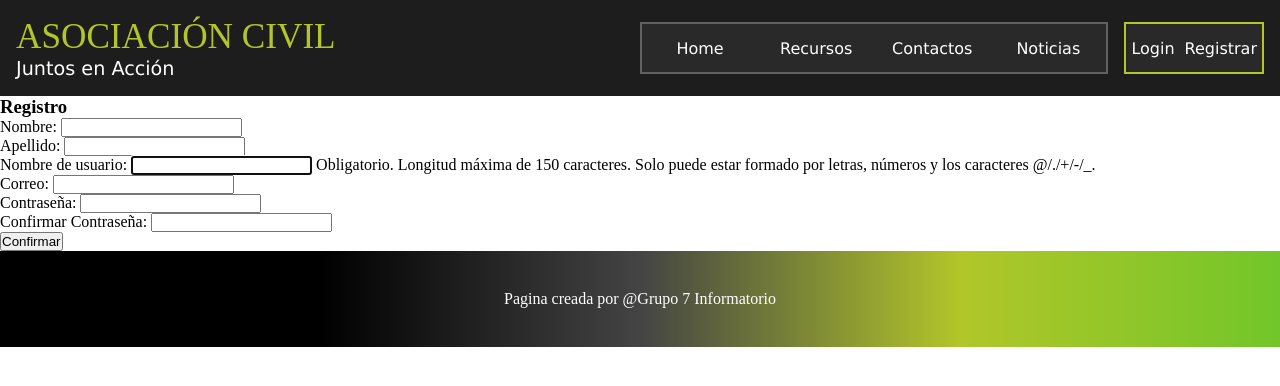
After one commit to pascualSilvestri/asociacion_juntos_en_accion, a Django app: page /Usuario/registro/ in a window 1280 px wide. The commit adds this page. Shown: the top 386 px of the page. Run offline with Django 3.2, Linux system fonts and the light colour scheme.

Commit message:
registro y usuario completo

```diff
--- /dev/null
+++ b/blog/apps/usuarios/forms.py
@@ -0,0 +1,25 @@
+from django import forms
+
+
+from django.contrib.auth.forms import UserCreationForm
+from .models import Usuario
+
+class RegistroForm(UserCreationForm):
+    email = forms.EmailField(label='Correo', required=True)
+    first_name = forms.CharField(label='Nombre', required=True)
+    last_name = forms.CharField(label='Apellido', required=True)
+    password1 = forms.CharField(
+        label='Contraseña', widget=forms.PasswordInput, required=True)
+    password2 = forms.CharField(
+        label='Confirmar Contraseña', widget=forms.PasswordInput, required=True)
+
+    class Meta:
+        model = Usuario
+        fields = [
+            'first_name',
+            'last_name',
+            'username',
+            'email',
+            'password1',
+            'password2'
+        ]
--- a/blog/apps/usuarios/urls.py
+++ b/blog/apps/usuarios/urls.py
@@ -0,0 +1,13 @@
+from django.urls import path
+
+from . import views
+
+# LA URL EMPIEZA CON Noticias/ <este archivo>
+
+app_name = 'usuarios'
+
+urlpatterns = [
+
+    path('registro/', views.Registro.as_view(), name = 'registro'),
+
+]
--- a/blog/apps/usuarios/views.py
+++ b/blog/apps/usuarios/views.py
@@ -1,3 +1,13 @@
-from django.shortcuts import render
 
 # Create your views here.
+from django.shortcuts import render
+from django.views.generic import CreateView
+from django.urls import reverse_lazy
+
+from .forms import RegistroForm
+
+class Registro(CreateView):
+	#FORMULARIO DJANGO
+	form_class = RegistroForm
+	success_url = reverse_lazy('login')
+	template_name = 'usuarios/registro.html'
--- a/blog/blog/urls.py
+++ b/blog/blog/urls.py
@@ -14,13 +14,20 @@ Including another URLconf
     2. Add a URL to urlpatterns:  path('blog/', include('blog.urls'))
 """
 from django.contrib import admin
-from django.urls import path
+from django.urls import path, include
 from . import views
+from django.contrib.auth import views as auth
 
 urlpatterns = [
     path('admin/', admin.site.urls),
 
+
     path('',views.Home, name = 'home'),
     path("noticias/",views.Noticias, name="noticias"),
-    path('recursos/', views.Recursos, name= 'recursos')
+    path('Usuario/',include('apps.usuarios.urls')),
+    path('recursos/', views.Recursos, name= 'recursos'),
+
+
+    path('login/',auth.LoginView.as_view(template_name='usuarios/login.html'),name='login'),
+    path('logout/',auth.LogoutView.as_view(),name="logout"),
 ]
--- a/blog/templates/base.html
+++ b/blog/templates/base.html
@@ -44,12 +44,12 @@
             </div>
             <div class="login">
                 {% comment %} user.is_authenticated  {% endcomment %}
-                {% if True %}
-                <span class="span_login"><a href="#">Logout</a></span>
-                <p class="bienvenido">Hola pascual, bienvenido</p>
+                {% if user.is_authenticated %}
+                <span class="span_login"><a href="{% url 'logout' %}">Logout</a></span>
+                <p class="bienvenido">Hola {{user.username}}, bienvenido</p>
                 {% else %}
-                <span class="span_login"><a href="#">Login</a></span>
-                <span class="span_login"><a href="#">Registrar</a></span>
+                <span class="span_login"><a href="{% url 'login' %}">Login</a></span>
+                <span class="span_login"><a href="{% url 'usuarios:registro' %}">Registrar</a></span>
                 {% endif %}
             </div>
         </div>
--- /dev/null
+++ b/blog/templates/usuarios/registro.html
@@ -0,0 +1,19 @@
+{% extends 'base.html' %}
+{% load static %}
+{% block title %}registro{% endblock %}
+{% block contenedor %}
+
+<main role="main">
+    <div class="container">
+      <div class="row mt-3">
+        <div class="col-md-9 mx-auto mb-5">
+          <form action="" method="post">{% csrf_token %}
+           <h3 class="mb-4">Registro</h3>
+            {{form.as_p}}
+            <p><input type="submit" class="btn btn-primary btn-block" value="Confirmar"></p>
+          </form>
+        </div>
+      </div>
+    </div>
+  </main>
+{% endblock %}
```
Also changed, not shown: blog/blog/settings/base.py (+19 -14 lines), blog/templates/usuarios/login.html (added, +12 -0 lines), blog/blog/db.sqlite3.
